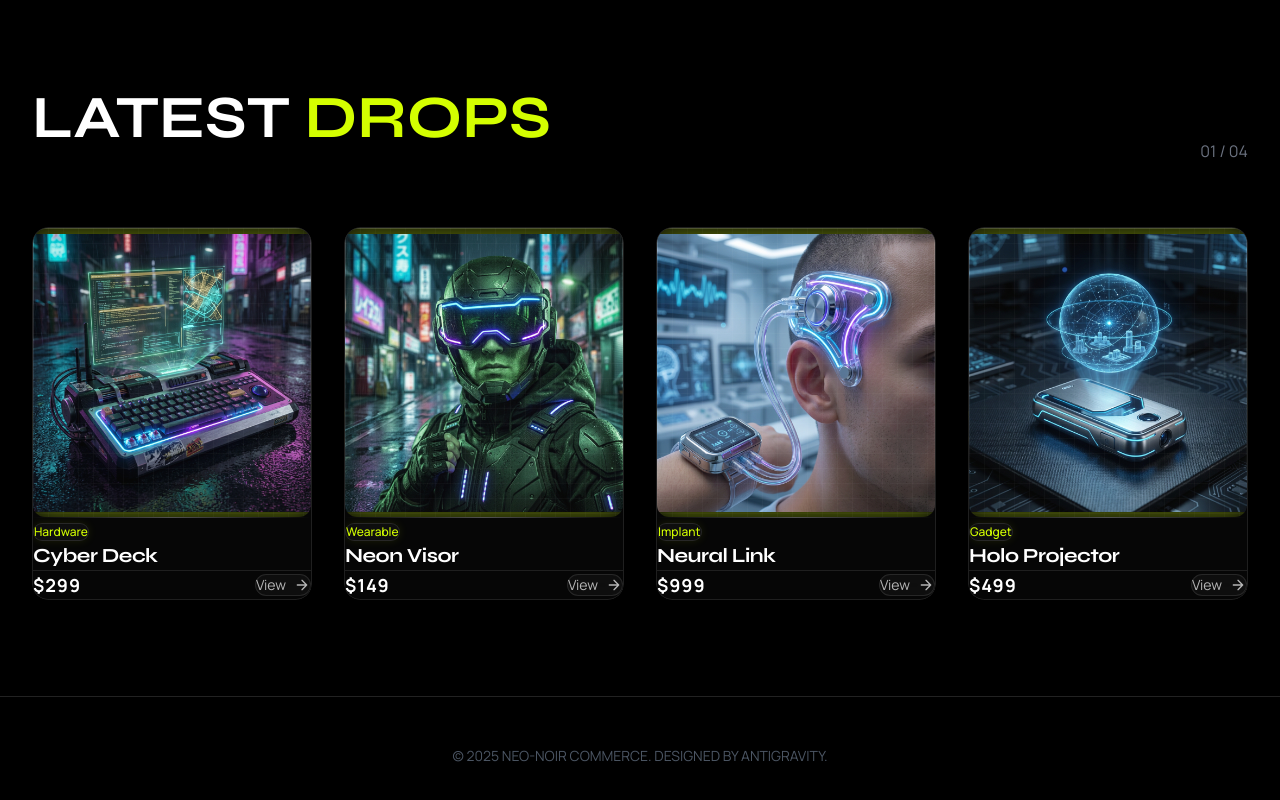
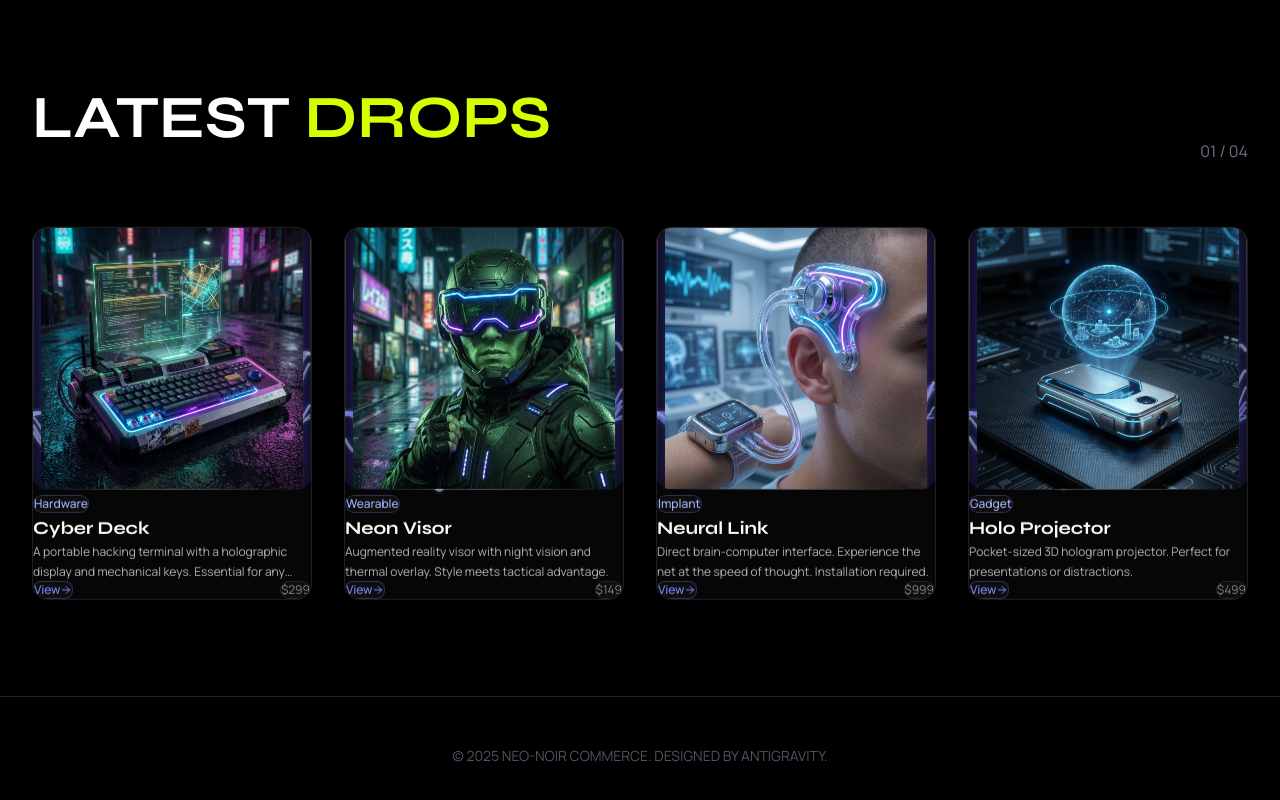
Before and after one commit to Skorpios604/E-commerce, a Next.js app: page / in a window 1280 px wide. Shown: the part 823-1623 px from the top of the page. Built offline with nearby package versions, Linux system fonts and the light colour scheme.

Commit message:
Update cards.

```diff
--- a/src/components/ui/product-card.tsx
+++ b/src/components/ui/product-card.tsx
@@ -26,7 +26,6 @@ export default function ProductCard({ product }: ProductCardProps) {
             speed: Math.random() * 0.02 + 0.01
         }));
 
-        // Observe container for resize
         const resizeObserver = new ResizeObserver((entries) => {
             for (let entry of entries) {
                 if (entry.target === containerRef.current) {
@@ -38,7 +37,6 @@ export default function ProductCard({ product }: ProductCardProps) {
 
         if (containerRef.current) {
             resizeObserver.observe(containerRef.current);
-            // backup initial size
             canvas.width = containerRef.current.clientWidth;
             canvas.height = containerRef.current.clientHeight;
         }
@@ -53,7 +51,7 @@ export default function ProductCard({ product }: ProductCardProps) {
 
         function draw() {
             if (!canvas || !ctx) return;
-            // clear the canvas
+            // Clear the canvas each frame
             ctx.clearRect(0, 0, canvas.width, canvas.height);
 
             waveData.forEach((data, i) => {
@@ -67,14 +65,12 @@ export default function ProductCard({ product }: ProductCardProps) {
                     x === 0 ? ctx.moveTo(x, y) : ctx.lineTo(x, y);
                 }
                 const intensity = Math.min(1, freq * 0.3);
-                // Acid green base color: D4FF00 = rgb(212, 255, 0)
-                const r = 212 + intensity * 43;
-                const g = 255;
-                const b = 0;
-
+                const r = 79 + intensity * 100;
+                const g = 70 + intensity * 130;
+                const b = 229;
                 ctx.lineWidth = 1 + i * 0.3;
-                ctx.strokeStyle = `rgba(${r}, ${g}, ${b}, 0.6)`;
-                ctx.shadowColor = `rgba(${r}, ${g}, ${b}, 0.5)`;
+                ctx.strokeStyle = `rgba(${r},${g},${b},0.6)`;
+                ctx.shadowColor = `rgba(${r},${g},${b},0.5)`;
                 ctx.shadowBlur = 5;
                 ctx.stroke();
                 ctx.shadowBlur = 0;
@@ -98,58 +94,59 @@ export default function ProductCard({ product }: ProductCardProps) {
     }, []);
 
     return (
-        <div ref={containerRef} className="relative w-full aspect-[3/4] flex items-center justify-center rounded-2xl overflow-hidden group">
-            {/* Animated Canvas Background */}
-            <canvas ref={canvasRef} className="absolute inset-0 w-full h-full opacity-30 group-hover:opacity-100 transition-opacity duration-500 pointer-events-none" />
+        <div ref={containerRef} className="relative w-full aspect-[3/4] card-border overflow-hidden rounded-2xl flex flex-col animate-float bg-black/50 backdrop-blur-sm group">
+            {/* Animated Canvas Background (bounded by the card) */}
+            <canvas ref={canvasRef} className="absolute inset-0 w-full h-full pointer-events-none z-0" />
 
-            {/* Overlay to darken behind the card UI */}
-            <div className="absolute inset-0 bg-black/40 group-hover:bg-black/20 transition-colors duration-500 z-0 pointer-events-none" />
+            {/* Inner Layout Container */}
+            <div className="absolute inset-0 flex flex-col z-10 w-full h-full justify-between pointer-events-none">
 
-            <div className="absolute inset-0 flex flex-col p-4 z-10 w-full h-full justify-between pointer-events-none">
-                <div className="w-full h-full relative card-border overflow-hidden rounded-2xl flex flex-col group-hover:-translate-y-2 transition-transform duration-500 pointer-events-auto shadow-2xl bg-black/50 backdrop-blur-sm">
                 {/* Top Image Section */}
                 <div className="p-4 flex justify-center relative flex-1 min-h-0">
-                        <div className="w-full h-full rounded-xl gradient-border inner-glow overflow-hidden relative group-hover:shadow-[0_0_30px_rgba(212,255,0,0.15)] transition-shadow duration-500">
+                    <div className="w-full h-full rounded-xl gradient-border inner-glow overflow-hidden relative pointer-events-auto">
                         {/* Animated grid background */}
                         <div className="absolute inset-0 opacity-10">
-                                <div className="w-full h-full animate-pulse" style={{ backgroundImage: 'linear-gradient(90deg, rgba(255,255,255,0.3) 1px, transparent 1px), linear-gradient(rgba(255,255,255,0.3) 1px, transparent 1px)', backgroundSize: '15px 15px' }} />
+                            <div className="w-full h-full animate-pulse z-0" style={{ backgroundImage: 'linear-gradient(90deg, rgba(255,255,255,0.3) 1px, transparent 1px), linear-gradient(rgba(255,255,255,0.3) 1px, transparent 1px)', backgroundSize: '15px 15px' }} />
                         </div>
 
-                            <div className="absolute inset-0 flex items-center justify-center p-6">
+                        {/* Image */}
+                        {product.image && (
+                            <div className="absolute inset-0 flex items-center justify-center p-6 z-10 transition-transform duration-500 group-hover:scale-110">
                                 <Image
                                     src={product.image}
                                     alt={product.name}
                                     fill
-                                    className="object-contain p-6 mix-blend-screen drop-shadow-[0_0_15px_rgba(212,255,0,0.5)] group-hover:scale-110 transition-transform duration-700 ease-out"
+                                    className="object-contain p-6 drop-shadow-[0_0_15px_rgba(79,70,229,0.5)]"
                                     sizes="(max-width: 768px) 100vw, 300px"
                                 />
                             </div>
+                        )}
                     </div>
                 </div>
 
-                    <div className="w-full h-px bg-gradient-to-r from-transparent via-white/30 to-transparent" />
+                {/* Divider Line */}
+                <div className="w-full h-px bg-gradient-to-r from-transparent via-white/30 to-transparent flex-shrink-0" />
 
                 {/* Bottom Details Section */}
-                    <div className="p-5 flex-shrink-0 relative overflow-hidden">
-                        {/* Glow on hover behind text */}
-                        <div className="absolute inset-0 bg-gradient-to-t from-[var(--accent)]/10 to-transparent opacity-0 group-hover:opacity-100 transition-opacity duration-500 pointer-events-none" />
-
-                        <span className="inline-block px-3 py-1 glass text-accent rounded-full text-xs font-medium mb-3 border border-white/10 shadow-[0_0_10px_rgba(212,255,0,0.1)]">
+                <div className="p-4 flex-shrink-0 pointer-events-auto">
+                    <span className="inline-block px-3 py-1 glass text-indigo-300 rounded-full text-xs font-medium mb-3 border border-indigo-400/30">
                         {product.category}
                     </span>
-                        <h3 className="text-xl font-bold text-white mb-2 font-syne tracking-tight group-hover:text-accent transition-colors duration-300">
-                            {product.name}
-                        </h3>
-
-                        <div className="flex justify-between items-center mt-4 pt-4 border-t border-white/10">
-                            <span className="text-white font-bold tracking-wider text-lg">{product.price}</span>
-                            <span className="text-white/70 text-sm glass px-4 py-2 rounded-full border border-white/10 flex items-center gap-2 group-hover:border-accent/40 group-hover:text-white transition-all duration-300 group-hover:bg-white/5">
+                    <h3 className="text-lg font-medium text-white mb-2">{product.name}</h3>
+                    <p className="text-white/70 mb-4 leading-relaxed text-xs line-clamp-2">
+                        {product.description}
+                    </p>
+                    <div className="flex justify-between items-center">
+                        <span className="text-indigo-400 hover:text-indigo-300 transition flex items-center text-xs font-medium glass px-3 py-1.5 rounded-lg border border-indigo-400/30 hover:bg-white/5 cursor-pointer">
                             View
-                                <svg className="w-4 h-4 transition-transform group-hover:translate-x-1 duration-300" viewBox="0 0 24 24" fill="none"><path d="M5 12H19M19 12L12 5M19 12L12 19" stroke="currentColor" strokeWidth={2} strokeLinecap="round" strokeLinejoin="round" /></svg>
+                            <svg className="w-3 h-3 ml-1" viewBox="0 0 24 24" fill="none"><path d="M5 12H19M19 12L12 5M19 12L12 19" stroke="currentColor" strokeWidth={2} strokeLinecap="round" strokeLinejoin="round" /></svg>
+                        </span>
+                        <span className="text-white/50 text-xs glass px-2 py-1 rounded-full border border-white/10">
+                            {product.price}
                         </span>
                     </div>
                 </div>
-                </div>
+
             </div>
         </div>
     );
```
Lines whose indentation alone changed are shown as unchanged.
